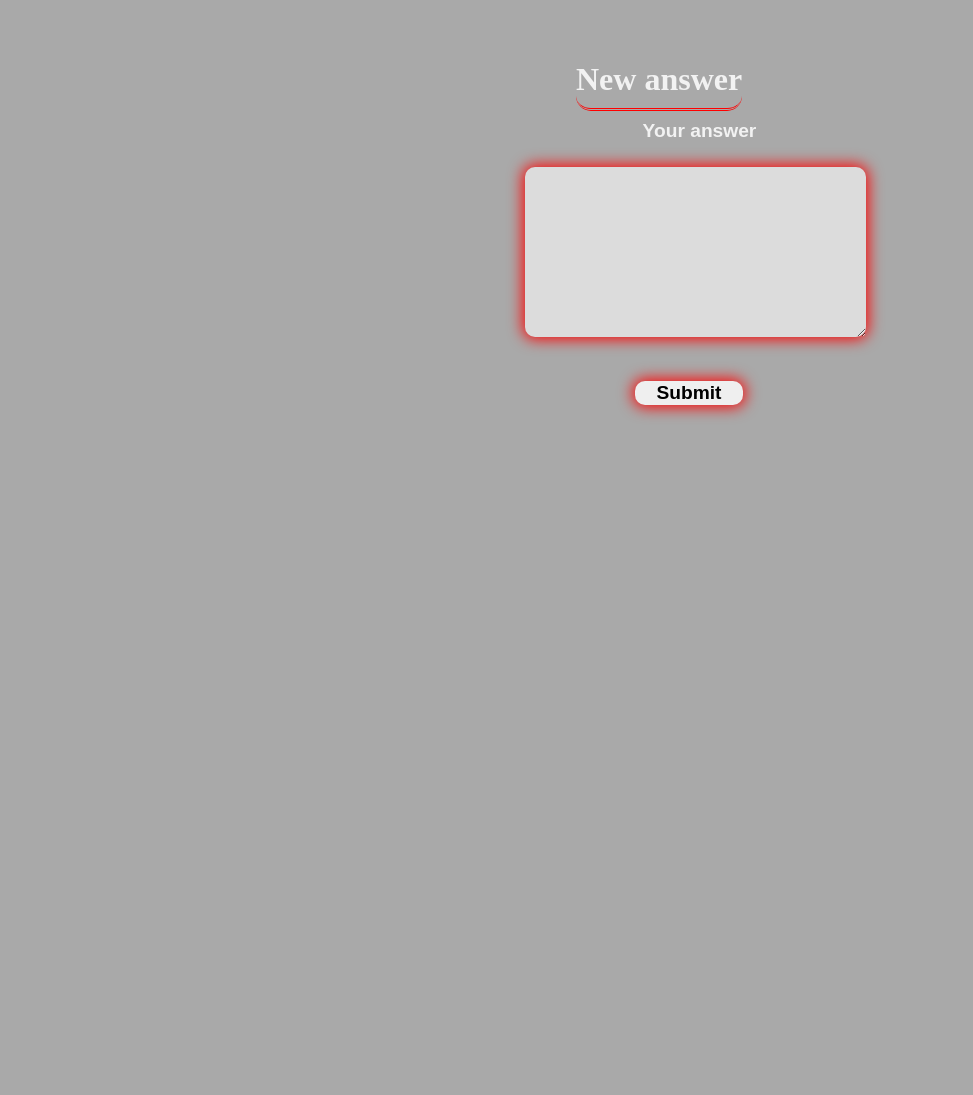
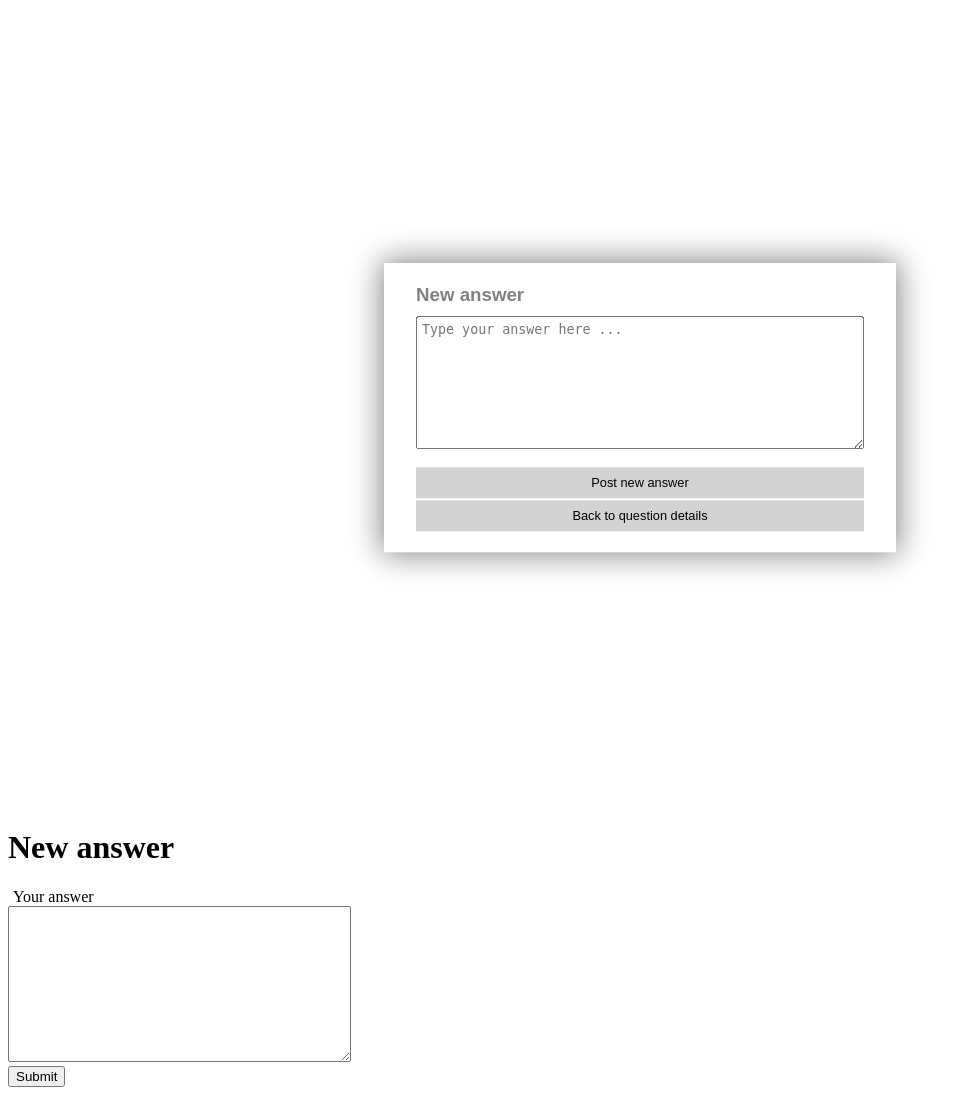
Before and after one commit to Aviatore/ask-mate-1, a Flask app: page /question/1/new-answer in a window 1280 px wide. Shown: the whole page, without its empty margins (0-973 px from the left). Before the commit the page ends 418 px from the top, so only its background shows below. Run offline with Flask 2, Linux system fonts and the light colour scheme.

Commit message:
Correct the form to add a new answer

```diff
--- a/app.py
+++ b/app.py
@@ -122,7 +122,7 @@ def answer_post(question_id):
         return redirect(url_for("question_details", question_id=question_id))
 
     else:
-        return render_template('new-answer.html')
+        return render_template('new-answer.html', question_id=question_id)
 
 
 # Delete question
--- a/templates/new-answer.html
+++ b/templates/new-answer.html
@@ -3,9 +3,22 @@
 <head>
     <meta charset="UTF-8">
     <title>Post an answer</title>
-    <link type="text/css" rel="stylesheet" href="{{ url_for("static", filename="new-answer.css") }}">
+    <link type="text/css" rel="stylesheet" href="{{ url_for("static", filename="add-question.css") }}">
 </head>
 <body>
+<div id="body">
+<div id="container">
+    <h3 class="center">New answer</h3>
+    <form action={{ url_for('answer_post', question_id=question_id) }} method="POST">
+        <textarea required id="message" name="message" placeholder="Type your answer here ..." class="center"></textarea><br>
+        <button type="submit" class="center button">Post new answer</button>
+        <button type="button" class="center button" onclick="window.location.href='{{ url_for('question_details', question_id=question_id) }}';">Back to question details</button>
+    </form>
+
+</div>
+    </div>
+
+
 <h1>New answer</h1>
 <form action="" method="post">
     <label id="message" for="message">Your answer</label><br>
```
